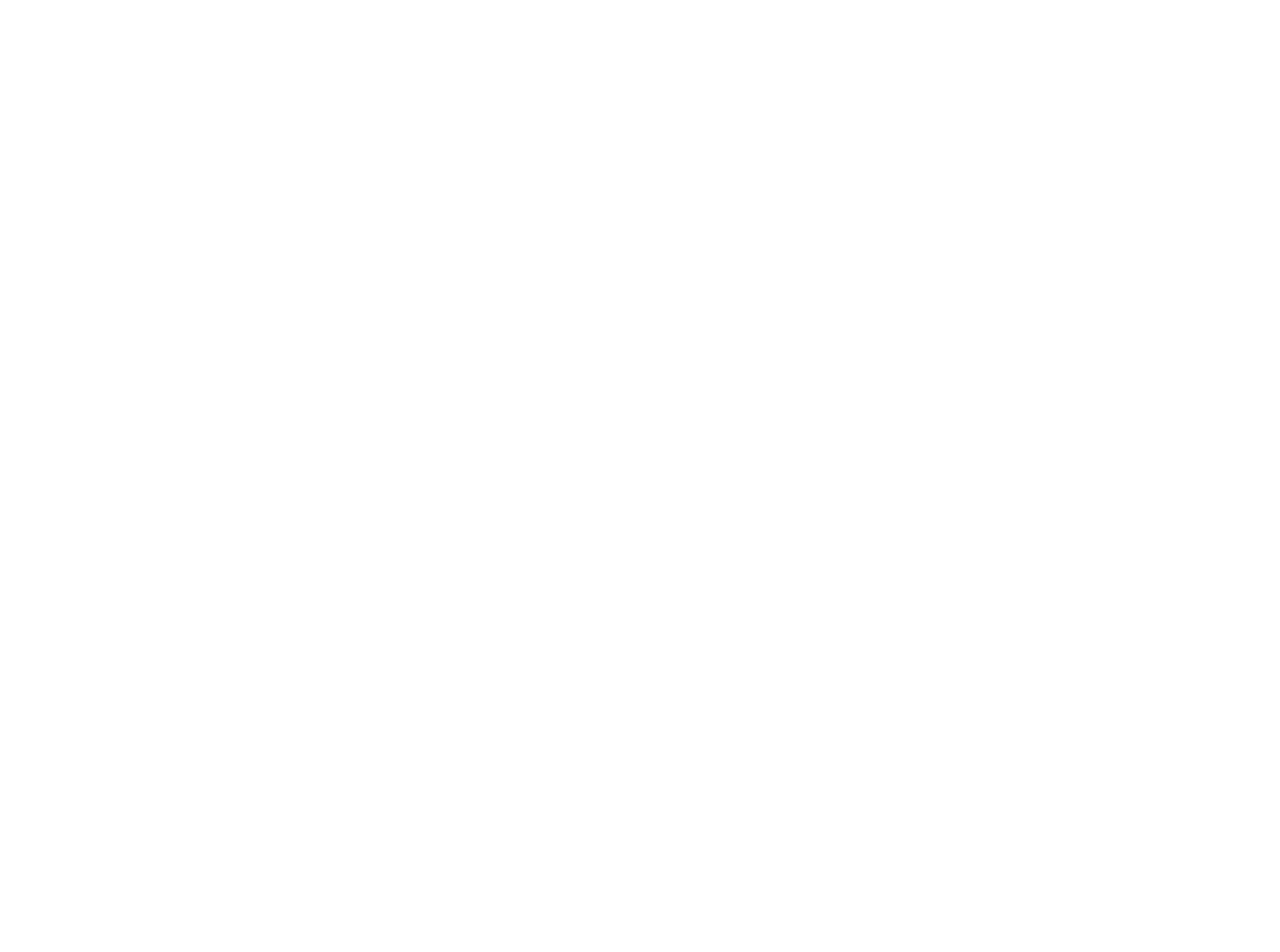
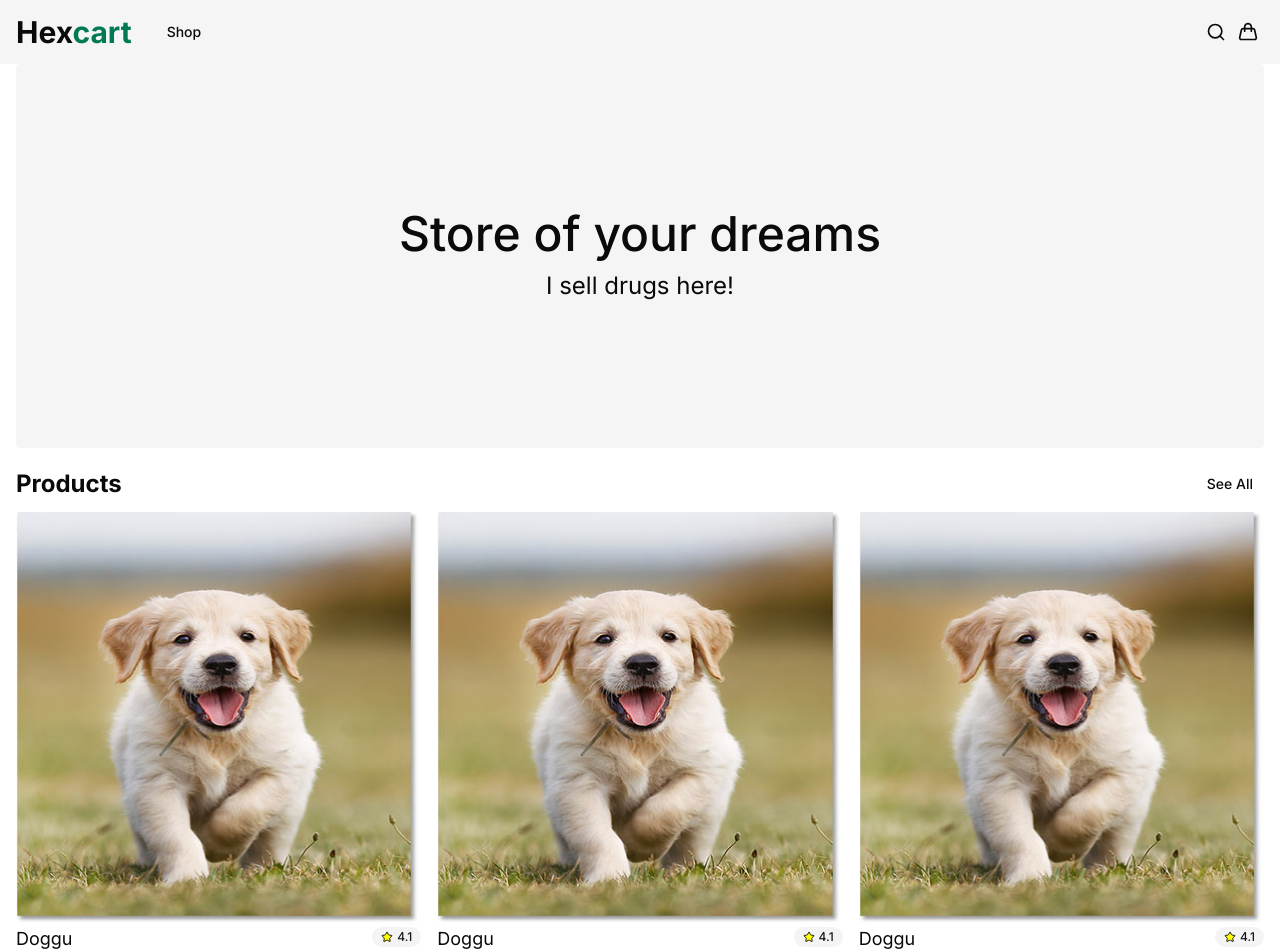
Before and after one commit to HarshitaTripathii/hexcart, a Next.js app: page / in a window 1280 px wide. Shown: the top 952 px of the page. Before the commit the page ends 800 px from the top, so only its background shows below. Built offline with nearby package versions, Linux system fonts and the light colour scheme.

Commit message:
feat: add Header, ProductCard, and ProductShowcase components; update layout and page structure

```diff
--- a/app/layout.tsx
+++ b/app/layout.tsx
@@ -2,8 +2,9 @@ import type { Metadata } from "next";
 import { Geist, Geist_Mono, Inter } from "next/font/google";
 import "./globals.css";
 import { cn } from "@/lib/utils";
+import { Header } from "@/components/Header";
 
-const inter = Inter({subsets:['latin'],variable:'--font-sans'});
+const inter = Inter({ subsets: ["latin"], variable: "--font-sans" });
 
 const geistSans = Geist({
   variable: "--font-geist-sans",
@@ -24,9 +25,19 @@ export default function RootLayout({ children }: LayoutProps<"/">) {
   return (
     <html
       lang="en"
-      className={cn("h-full", "antialiased", geistSans.variable, geistMono.variable, "font-sans", inter.variable)}
+      className={cn(
+        "h-full",
+        "antialiased",
+        geistSans.variable,
+        geistMono.variable,
+        "font-sans",
+        inter.variable,
+      )}
     >
-      <body className="min-h-full flex flex-col">{children}</body>
+      <body className="min-h-full flex flex-col">
+        <Header />
+        {children}
+      </body>
     </html>
   );
 }
--- a/app/page.tsx
+++ b/app/page.tsx
@@ -1,9 +1,13 @@
+import { Hero } from "@/components/Hero";
 import { ProductCard1 } from "@/components/product-card1";
+import { ProductShowcase } from "@/components/ProductShowcase";
 import Image from "next/image";
 
 export default function Home() {
-
   return (
-    <></>
+    <div>
+      <Hero />
+      <ProductShowcase />
+    </div>
   );
 }
--- a/components/Header.tsx
+++ b/components/Header.tsx
@@ -1,4 +1,4 @@
-import { Link } from "lucide-react";
+import Link from "next/link";
 import { MaxWidthWrapper } from "./MaxWidthWrapper";
 import { Button } from "./ui/button";
 import { Cart } from "./Cart";
@@ -6,25 +6,27 @@ import { Search } from "./Search";
 
 export function Header() {
   return (
-    <header className="w-full h-16 flex items-center">
-      <MaxWidthWrapper className=" w-full flex items-center">
-        <div className="flex-1 w-full flex items-center">
+    <header className="w-full h-16 flex items-center bg-neutral-100">
+      <MaxWidthWrapper className=" w-full flex items-center ">
+        <div className="flex-1 w-full gap-6 flex items-center">
           <div>
-            <Link href="/">
-              <p className="bold text-3xl">Hex</p>
-              <span className="text-primary">cart</span>
+            <Link href={"/"}>
+              <p className="font-bold text-3xl">
+                Hex
+                <span className="text-primary">cart</span>
+              </p>
             </Link>
           </div>
           <div>
-            <Link href="/shop">
+            <Link href={"/shop"}>
               <Button variant={"ghost"}>Shop</Button>
             </Link>
           </div>
         </div>
+
         <div className="flex items-center">
-            <Search />
-            <Cart />
-
+          <Search />
+          <Cart />
         </div>
       </MaxWidthWrapper>
     </header>
--- /dev/null
+++ b/components/ProductCard.tsx
@@ -0,0 +1,32 @@
+import { StarIcon } from "lucide-react";
+import Image from "next/image";
+import { Badge } from "./ui/badge";
+
+export function ProductCard() {
+  return (
+    <div className="aspect-[6/7] flex flex-col group">
+      {/* Image */}
+      <div className="flex-1 rounded relative overflow-hidden">
+        {/* Image needs either width and height, or the fill prop */}
+        <Image
+          src="/image.png"
+          alt="Doggu"
+          className="hover:scale-110 transition-all duration-300 "
+          fill
+        />
+      </div>
+      {/* Descp */}
+      <div className="flex justify-between">
+        <div className="flex flex-col gap-2">
+          <h4 className="text-lg line-clamp-1">Doggu</h4>
+          <p className="text-base">$499</p>
+        </div>
+        <div>
+          <Badge variant="secondary">
+            <StarIcon fill="yellow" /> 4.1
+          </Badge>
+        </div>
+      </div>
+    </div>
+  );
+}
--- /dev/null
+++ b/components/ProductShowcase.tsx
@@ -0,0 +1,29 @@
+import Link from "next/link";
+import { ProductCard } from "./ProductCard";
+import { Button } from "./ui/button";
+import { MaxWidthWrapper } from "./MaxWidthWrapper";
+
+export function ProductShowcase() {
+  return (
+    <MaxWidthWrapper>
+      <div className="flex flex-col gap-3 my-5">
+        <div className="flex justify-between items-center">
+          <p className="font-bold text-2xl">Products</p>
+          <div>
+            <Link href={"/products"}>
+              <Button variant={"ghost"}>See All</Button>
+            </Link>
+          </div>
+        </div>
+
+        <div>
+          <div className="grid sm:grid-cols-3 grid-cols-1 gap-4">
+            <ProductCard />
+            <ProductCard />
+            <ProductCard />
+          </div>
+        </div>
+      </div>
+    </MaxWidthWrapper>
+  );
+}
```
Also changed, not shown: public/image.png (added).
